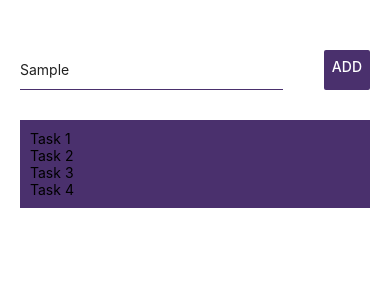
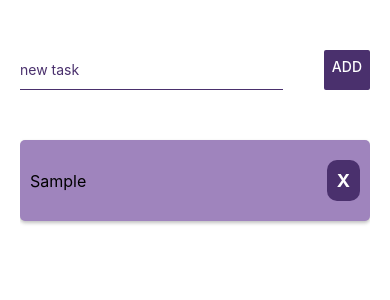
Before and after one commit to mihailpozarski/react-native-first-proyect, a React Native app: screen / in a window 390 px wide. Both pictures are taken after typing "Sample" into the empty fields and a click on the button "ADD". Shown: the top 300 px of the page. Built offline with nearby package versions, Linux system fonts and the light colour scheme.

Commit message:
feat(app): class checkpoint

```diff
--- a/App.js
+++ b/App.js
@@ -1,62 +1,161 @@
-import { StyleSheet, Text, View, TextInput, Button, FlatList } from 'react-native';
-
+import React, { useState} from 'react'
+import { StyleSheet, Text, View, TextInput, Button, FlatList, TouchableOpacity } from 'react-native';
+import { AddTask, CustomModal  } from './components/index';
 const styles = StyleSheet.create({
   container: {
     flex: 1,
-    backgroundColor: '#fff',
-    //alignItems: 'center',
-    //justifyContent: 'center',
+    backgroundColor: '#ffffff',
   },
-  inputContainer: {
-    marginTop: 50,
-    marginBottom: 20,
+  itemList: {
+    flex: 1,
+    marginVertical: 20,
     marginHorizontal: 20,
+  },
+  itemContainer: {
+    flex: 1,
+    marginVertical: 5,
+    justifyContent: 'space-between',
     flexDirection: 'row',
-    justifyContent: 'space-between',
+    alignItems: 'center',
+    marginVertical: 10,
+    backgroundColor: '#9F84BD',
+    paddingHorizontal: 10,
+    paddingVertical: 20,
+    borderRadius: 5,
+    shadowColor: "#000",
+    shadowOffset: {
+      width: 0,
+      height: 2,
+    },
+    shadowOpacity: 0.25,
+    shadowRadius: 3.84,
+    elevation: 5,
   },
-  input: {
-    width: '75%',
-    borderBottomColor: '#4A306D',
-    borderBottomWidth: 1,
-    height: 40,
-    color: '#212121',
+  item: {
+    fontSize: 16,
+    color: '#000000',
   },
-  list: {
+  delete: {
+    fontSize: 18,
+    fontWeight: 'bold',
+    color: '#ffffff'
+  },
+  modalContainer: {
+    justifyContent: 'center',
+    alignItems: 'center',
+    marginTop: 30,
+    paddingVertical: 20,
+  },
+  modalTitle: {
+    fontSize: 16
+  },
+  modalMessageContainer : {
+    justifyContent: 'center',
+    alignItems: 'center',
+    paddingVertical: 10,
+  },
+  modalMessage: {
+    fontSize: 14,
+  },
+  selectedTask: {
+    fontSize: 16,
+    color: '#000000',
+    fontWeight: 'bold',
+  },
+  buttonContainer: {
+    flexDirection: 'row',
+    justifyContent: 'space-around',
     marginHorizontal: 20,
-    marginVertical: 10,
+  },
+  button: {
+    backgroundColor: '#4A306D',
     padding: 10,
-    backgroundColor: '#4A306D',
+    borderRadius: 10,
   }
 });
 
-const fakeData = [
-  {id: '1', title: 'Task 1'},
-  {id: '2', title: 'Task 2'},
-  {id: '3', title: 'Task 3'},
-  {id: '4', title: 'Task 4'},
-];
 
 export default function App() {
+  const [task, setTask] = useState('');
+  const [tasks, setTasks] = useState([]);
+  const [modalVisible, setModalVisible] = useState(false);
+  const [selectedTask, setSelectedTask] = useState(null);
+
+  const onHandleChangeText = (text) => {
+    console.warn('text', text);
+    setTask(text);
+  }
+
+  const addItem = () => {
+    setTasks((prevTasks) => [
+      ...prevTasks,
+      { id: Date.now(), value: task },
+    ]);
+    setTask('');
+  }
+
+  const onHandleModal = (id) => {
+    setModalVisible(!modalVisible);
+    setSelectedTask(tasks.find((item) => item.id === id))
+  }
+
+  const renderItem = ({ item }) => (
+    <View style={styles.itemContainer}>
+      <Text style={styles.item}>{item.value}</Text>
+      <TouchableOpacity style={styles.button} onPress={() => onHandleModal(item.id)}>
+        <Text style={styles.delete}>X</Text>
+      </TouchableOpacity>
+    </View>
+  )
+
+  const onHandleDeleteItem = (id) => {
+    setTasks(tasks.filter((item) => item.id !== id));
+    setSelectedTask(null);
+    setModalVisible(!modalVisible);
+  }
+
   return (
     <View style={styles.container}>
-      <View style={styles.inputContainer}>
-        <TextInput placeholder='new task' style={styles.input} selectionColor='#4A306D'/>
-        <Button title="Add" onPress={() => console.warn('Hola')} color='#4A306D'/>
-      </View>
-      <View>
-        <FlatList
-          data={fakeData}
-          renderItem={renderItem}
-          keyExtractor={item => item.id}
-          style={styles.list}
-        />
-      </View>
+      <AddTask
+        item={task}
+        onChangeText={onHandleChangeText}
+        placeholder='new task'
+        addItem={addItem}
+        selectionColor='#4A306D'
+        placeholderTextColor='#4A306D'
+        textButton='ADD'
+        color='#4A306D'
+      />
+      <FlatList
+        style={styles.itemList}
+        data={tasks}
+        renderItem={renderItem}
+        keyExtractor={(item) => item.id.toString()}
+        showsVerticalScrollIndicator={false}
+      />
+      <CustomModal animationType='slide' visible={modalVisible}>
+        <View style={styles.modalContainer}>
+          <Text style={styles.modalTitle}>Detalle de la lista</Text>
+        </View>
+        <View style={styles.modalMessageContainer}>
+          <Text style={styles.modalMessage}>¿Estas seguro de que quieres eliminar?</Text>
+        </View>
+        <View style={styles.modalMessageContainer}>
+          <Text style={styles.selectedTask}>{selectedTask?.value}</Text>
+        </View>
+        <View style={styles.buttonContainer}>
+          <Button
+            title='Eliminar'
+            onPress={() => onHandleDeleteItem(selectedTask?.id)}
+            color='#4A306D'
+          />
+          <Button
+            title='Cancelar'
+            onPress={() => setModalVisible(!modalVisible)}
+            color='#cccccc'
+          />
+        </View>
+      </CustomModal>
     </View>
   );
-};
-
-const renderItem = ({item}) => {
-  return (
-    <Text>{item.title}</Text>
-  )
-};
+}
--- /dev/null
+++ b/components/add-task/index.js
@@ -0,0 +1,25 @@
+import React from "react";
+import { View, TextInput, Button } from "react-native";
+import styles from "./styles.js";
+
+const AddTask = ({ item, onChangeText, placeholder, addItem, placeholderTextColor, textButton, color }) => {
+    return (
+        <View style={styles.inputContainer}>
+            <TextInput
+                placeholder={placeholder}
+                style={styles.input}
+                selectionColor='#4A306D'
+                placeholderTextColor={placeholderTextColor}
+                onChangeText={onChangeText}
+                value={item}
+            />
+            <Button
+                title={textButton}
+                color={color}
+                onPress={addItem}
+            />
+        </View>
+    );
+}
+
+export default AddTask;
--- /dev/null
+++ b/components/add-task/styles.js
@@ -0,0 +1,21 @@
+import React from "react";
+import { StyleSheet } from "react-native";
+
+const styles = StyleSheet.create({
+    inputContainer: {
+        marginTop: 50,
+        marginBottom: 20,
+        marginHorizontal: 20,
+        flexDirection: 'row',
+        justifyContent: 'space-between',
+      },
+      input: {
+        width: '75%',
+        borderBottomColor: '#4A306D',
+        borderBottomWidth: 1,
+        height: 40,
+        color: '#212121',
+      },
+    });
+
+export default styles;
--- /dev/null
+++ b/components/index.js
@@ -0,0 +1,2 @@
+export { default as CustomModal } from './modal/index';
+export { default as AddTask } from './add-task/index';
--- /dev/null
+++ b/components/modal/index.js
@@ -0,0 +1,15 @@
+import React from "react";
+import { Modal } from "react-native";
+
+const CustomModal = ({ visible, children, animationType, onRequestClose }) => {
+  return (
+    <Modal
+      animationType="slide"
+      visible={visible}
+      onRequestClose={onRequestClose}  >
+      {children}
+    </Modal>
+  );
+}
+
+export default CustomModal;
--- a/package.json
+++ b/package.json
@@ -12,7 +12,7 @@
     "expo": "~46.0.9",
     "expo-status-bar": "~1.4.0",
     "react": "18.0.0",
-    "react-native": "0.69.4"
+    "react-native": "0.69.5"
   },
   "devDependencies": {
     "@babel/core": "^7.12.9"
```
Also changed, not shown: 2 other files (tests, documents, lock files or other folders).
